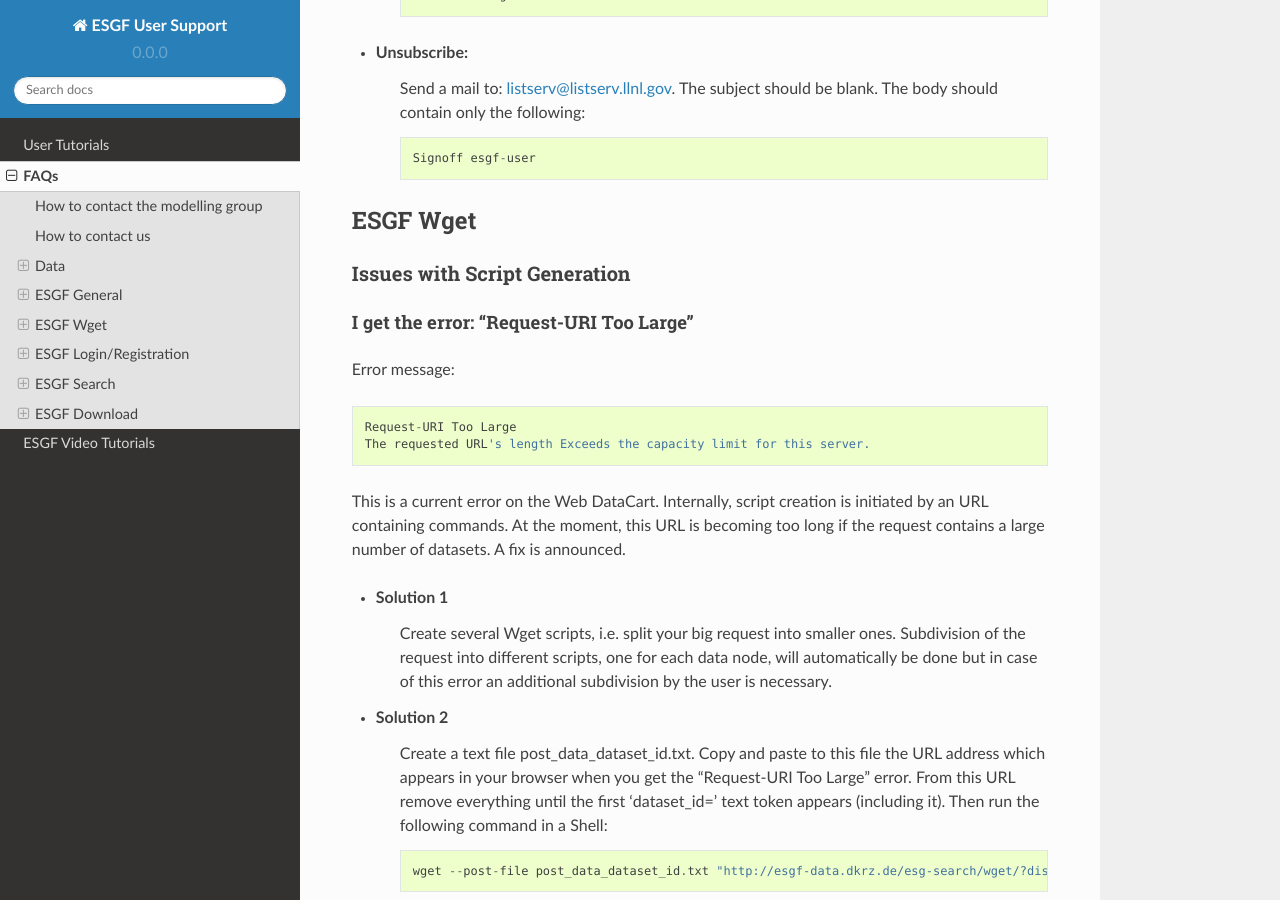
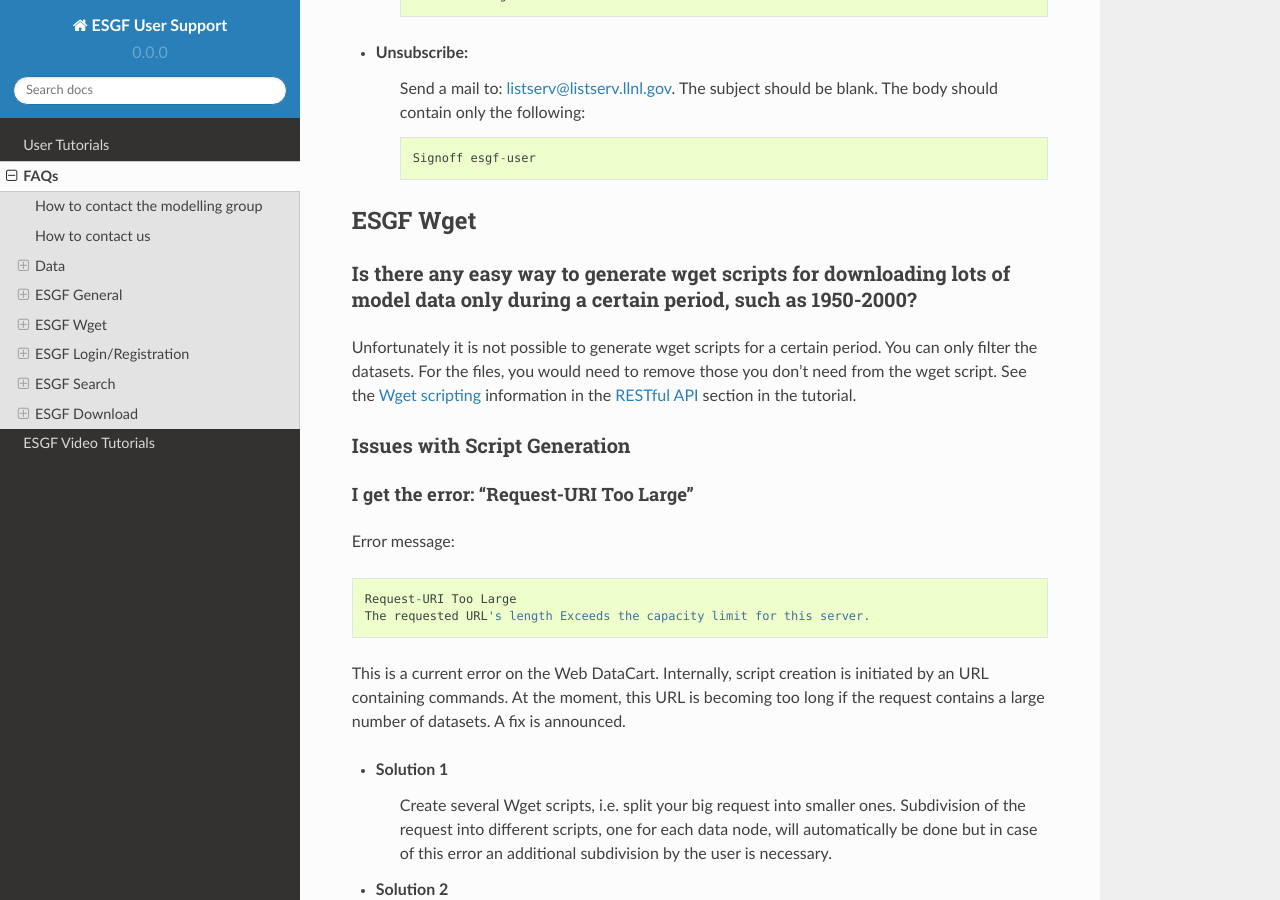
Before and after one commit to ESGF/esgf-user-support, a Sphinx documentation site: the page built from docs/faq.rst, in a window 1280 px wide and 900 px high, scrolled down 15790 px. Built offline with Sphinx 7.4.7 and the Read the Docs theme 2.0.0, drawn with Linux system fonts in a browser that asks for light colours; some of the changed text lies outside the part shown.

Commit message:
Add explaination in user guide and new FAQ on wget scripting for period filtering (RESTful API for files vs datasets)

```diff
--- a/docs/faq.rst
+++ b/docs/faq.rst
@@ -688,6 +688,12 @@
 
 ESGF Wget
 *********
+
+Is there any easy way to generate wget scripts for downloading lots of model data only during a certain period, such as 1950-2000?
+-----------------------------------------------------------------------------------------------------------------------------------
+Unfortunately it is not possible to generate wget scripts for a certain period. You can only filter the datasets. For the files, you would need
+to remove those you don't need from the wget script. See the `Wget scripting <https://esgf.github.io/esgf-user-support/user_guide.html#wget-scripting>`_  information in the `RESTful API <https://esgf.github.io/esgf-user-support/user_guide.html#the-esgf-search-restful-api>`_ section in the tutorial.
+
 
 Issues with Script Generation
 -----------------------------
@@ -1085,7 +1091,7 @@
 One possible reason for this error is a missing membership in a data access control group. In debug mode, the script additionally throws the error message "403 Forbidden" in this case.
 
 * Solution
-    Join a matching :ref:`data access control group <data_access_groups>`.
+    Join a matching :ref:`data access control group <data_access_groups>`_.
 
 Server issues may also affect script runs with option -H. If you get the additional error message "Self-signed certificate encountered" when you use debug option -d, try the following.
 
--- a/docs/user_guide.rst
+++ b/docs/user_guide.rst
@@ -1124,7 +1124,9 @@
 * Download all obs4MIPs files from the JPL node with variable "hus" : http://esgf-node.jpl.nasa.gov/esg-search/wget?variable=hus&project=obs4MIPs&distrib=false
 * Download the files as in the previous examples, and organize them in a directory structure such as project/product/institute/time_frequency : http://esgf-node.jpl.nasa.gov/esg-search/wget?variable=hus&project=obs4MIPs&distrib=false&download_structure=project,product,institute,time_frequency
 
-For more information, see also the Wget FAQ.
+You can only filter the datasets (but not files) in this way. ESGF search consists of three different search cores and each core has a unique set of facets. Searching on ".../esg-search/search?..." will search for datasets by default while ".../esg-search/wget?..." will search for files. Unfortunately the "start=..." facet is not existent in the file metadata. For that kind of queries you might want to have a look at the ESGF Pyclient, a python based ESGF search package (see `this section <https://esgf.github.io/esgf-user-support/user_guide.html#own-python-scripts>`_ in the tutorial).
+
+For more information, see also the `Wget FAQs <https://esgf.github.io/esgf-user-support/faq.html#esgf-wget>`_.
 
 Projects
 ********
```
